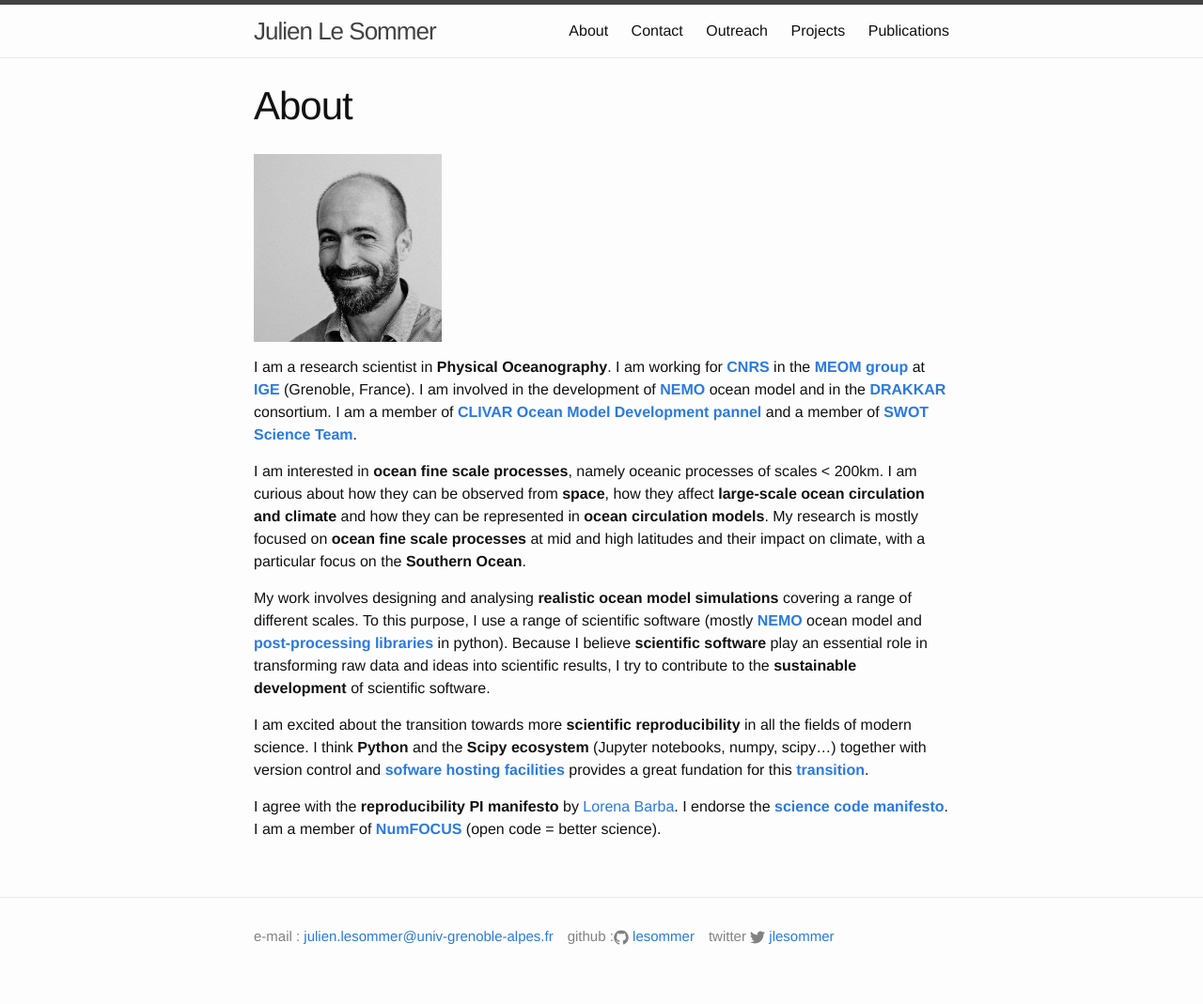
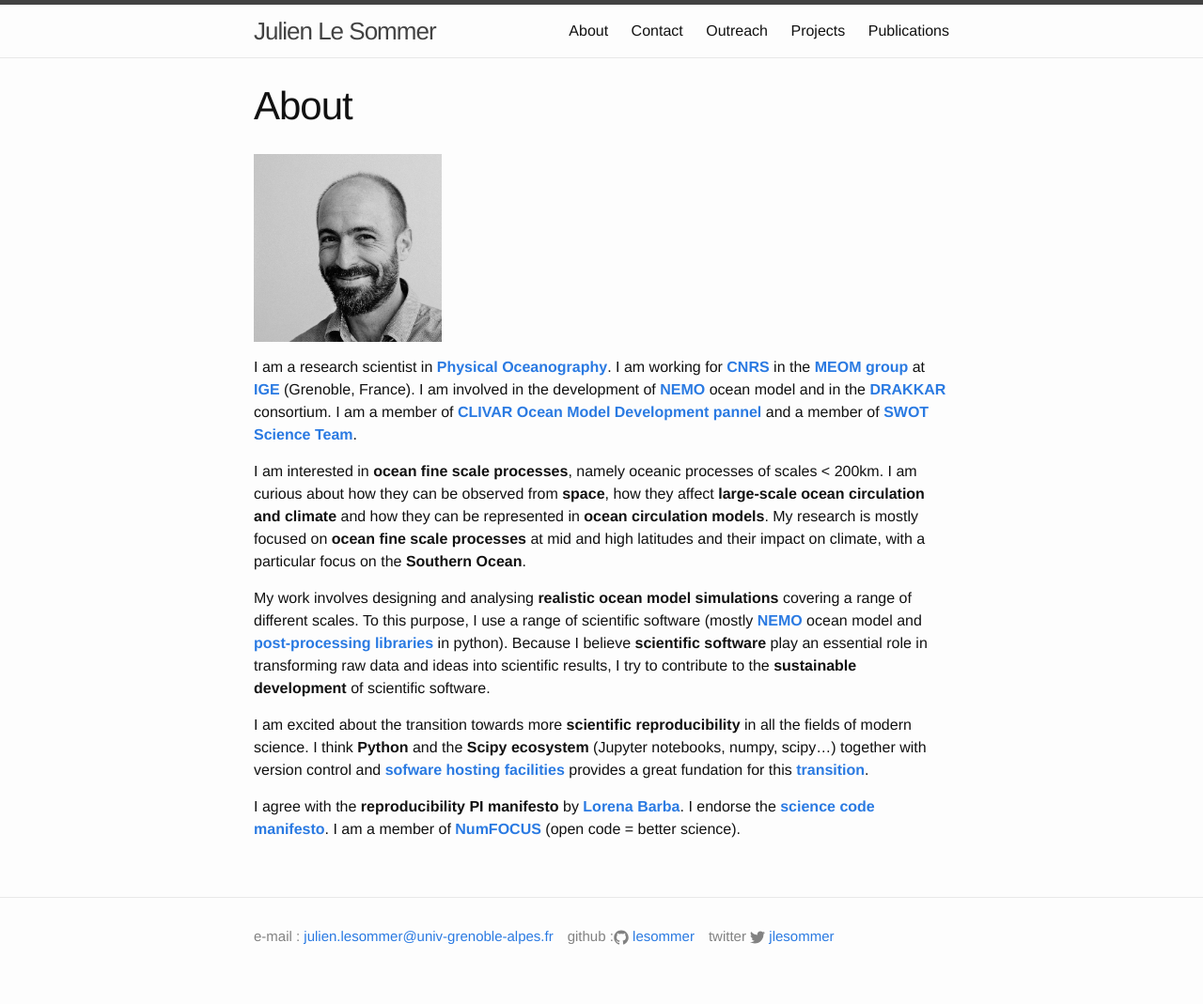
Before and after one commit to quentinjamet/quentinjamet.github.io, a Jekyll site: the page built from about.md, in a window 1280 px wide. Shown: the whole page at 94% size. Built offline with Jekyll 4.4.1, drawn with Linux system fonts in a browser that asks for light colours.

```diff
--- a/about.md
+++ b/about.md
@@ -6,7 +6,7 @@ permalink: /about/
 
 ![image]({{site.baseurl}}/img/DSC_4853_nb.jpg "Photo of J. Le Sommer"){:width="200px"}
 
-I am a research scientist in **Physical Oceanography**. I am working for **[CNRS](http://www.cnrs.fr/)** in the **[MEOM group](http://lgge.osug.fr/meom/)** at **[IGE](http://http://www.ige-grenoble.fr//)** (Grenoble, France). I am involved in the development of **[NEMO](http://www.nemo-ocean.eu/)** ocean model and in the **[DRAKKAR](http://www.drakkar-ocean.eu/)** consortium. I am a member of **[CLIVAR Ocean Model Development pannel](http://www.clivar.org/clivar-panels/omdp)** and a member of **[SWOT Science Team](https://swot.jpl.nasa.gov/science/sdt/)**.
+I am a research scientist in **[Physical Oceanography](https://en.wikipedia.org/wiki/Physical_oceanography)**. I am working for **[CNRS](http://www.cnrs.fr/)** in the **[MEOM group](http://lgge.osug.fr/meom/)** at **[IGE](http://http://www.ige-grenoble.fr//)** (Grenoble, France). I am involved in the development of **[NEMO](http://www.nemo-ocean.eu/)** ocean model and in the **[DRAKKAR](http://www.drakkar-ocean.eu/)** consortium. I am a member of **[CLIVAR Ocean Model Development pannel](http://www.clivar.org/clivar-panels/omdp)** and a member of **[SWOT Science Team](https://swot.jpl.nasa.gov/science/sdt/)**.
 
 I am interested in **ocean fine scale processes**, namely oceanic processes of scales < 200km. I am curious about how they can be observed from **space**, how they affect **large-scale ocean circulation and climate** and how they can be represented in **ocean circulation models**. My research is mostly focused on **ocean fine scale processes** at mid and high latitudes and their impact on climate, with a particular focus on the **Southern Ocean**.
 
@@ -17,4 +17,4 @@ I am excited about the transition towards more **scientific reproducibility** in
 I think **Python** and the **Scipy ecosystem** (Jupyter notebooks, numpy, scipy...) together with version control and **[sofware hosting facilities](http://blog.jupyter.org/2015/05/07/rendering-notebooks-on-github/)** provides a great
 fundation for this **[transition](http://www.nature.com/news/interactive-notebooks-sharing-the-code-1.16261)**.
 
-I agree with the **reproducibility PI manifesto** by [Lorena Barba](http://lorenabarba.com/gallery/reproducibility-pi-manifesto/). I endorse the **[science code manifesto](http://sciencecodemanifesto.org/)**. I am a member of **[NumFOCUS](http://www.numfocus.org/)** (open code =  better science).
+I agree with the **reproducibility PI manifesto** by **[Lorena Barba](http://lorenabarba.com/gallery/reproducibility-pi-manifesto/)**. I endorse the **[science code manifesto](http://sciencecodemanifesto.org/)**. I am a member of **[NumFOCUS](http://www.numfocus.org/)** (open code =  better science).
```
